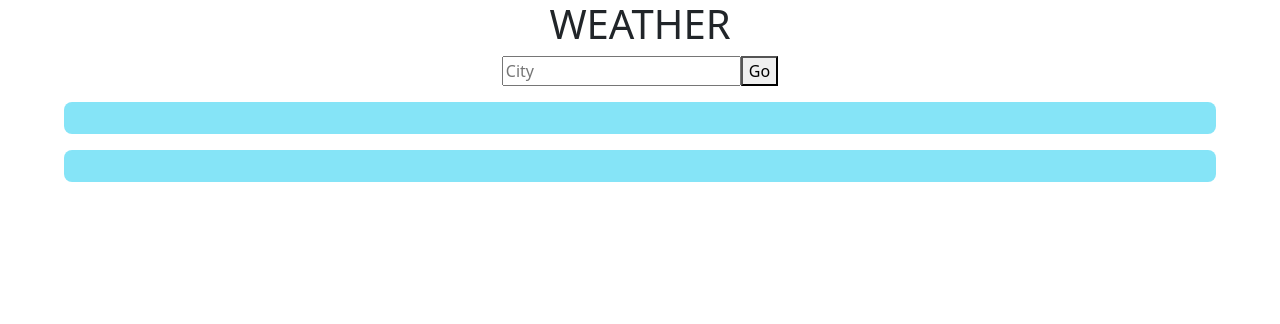
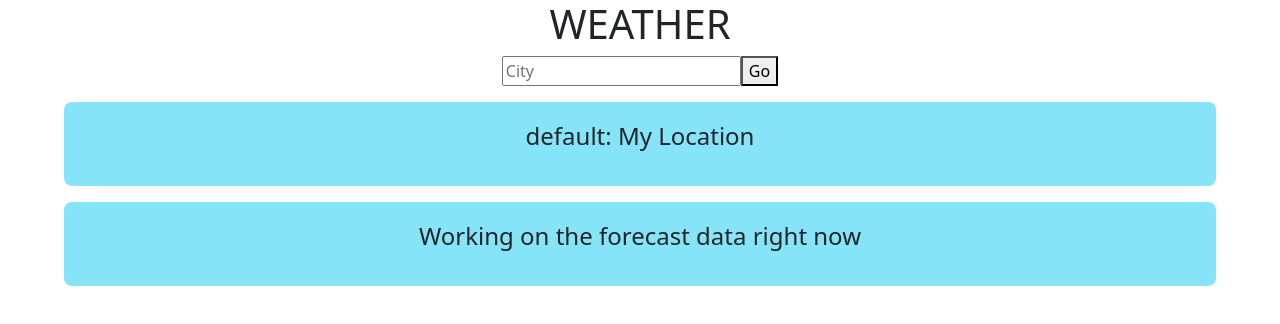
Before and after one commit to JaronChow/weather-app, a React (Create React App) app: page / in a window 1280 px wide. Shown: the top 324 px of the page. Built offline with nearby package versions, Linux system fonts and the light colour scheme.

Commit message:
fix no city issue

```diff
--- a/src/component/Weather.js
+++ b/src/component/Weather.js
@@ -2,11 +2,10 @@ import { useState } from 'react';
 import { Container, Row, Col } from 'react-bootstrap';
 import { fetchWeather, fetchForecast } from '../api/API';
 
-
 function Weather() {
   const [city, setCity] = useState('');
-  const [weather, setWeather] = useState ([]);
-  const [forecast, setForecast] = useState ([]);
+  const [weather, setWeather] = useState(null);
+  const [forecast, setForecast] = useState(null);
 
   const getWeather = async () => {
     const response = await fetchWeather(city);
@@ -43,29 +42,39 @@ function Weather() {
       </form>
       <Container fluid style={{ width: "90%", padding: 100 }}
         className="fs-4 mt-3 p-3 mb-1 bg-info text-dark bg-opacity-50 rounded-3">
-        {/* <h1>City</h1>
-        {weather && weather.name && <p>{weather.name}</p>}
+        {weather && weather.name ? (
+          <>
+            <h1>City</h1>
+            <p>{weather.name}</p>
             <h1>Current Weather</h1>
-        {weather && weather.weather[0].main && <p>{weather.weather[0].main}</p>}
+            <p>{weather.weather[0].main}</p>
             <h1>Wind Speed</h1>
-        {weather && weather.wind.speed && <p>{weather.wind.speed}</p>}
+            <p>{weather.wind.speed}</p>
             <h1>Current Temperature</h1>
-        {weather && weather.main.temp && <p>{weather.main.temp}</p>} */}
+            <p>{weather.main.temp}</p>
+          </>
+        ) : (
+          <p>default: My Location</p>
+        )}
       </Container>
 
       <Container fluid style={{ width: "90%", padding: 100, }}
         className="fs-4 mt-3 p-3 mb-1 bg-info text-dark bg-opacity-50 rounded-3">
+        {forecast && forecast.list ? (
           <Row>
-                {/* <Col>{forecast.list[0].weather[0].main}</Col>
+            <Col>{forecast.list[0].weather[0].main}</Col>
             <Col>{forecast.list[7].weather[0].main}</Col>
             <Col>{forecast.list[15].weather[0].main}</Col>
             <Col>{forecast.list[23].weather[0].main}</Col>
             <Col>{forecast.list[31].weather[0].main}</Col>
-                <Col>{forecast.list[39].weather[0].main}</Col> */}
+            <Col>{forecast.list[39].weather[0].main}</Col>
           </Row>
+        ) : (
+          <p>Working on the forecast data right now</p>
+        )}
       </Container>
     </>
-  )
+  );
 }
 
 export default Weather;
```
Lines whose indentation alone changed are shown as unchanged.
